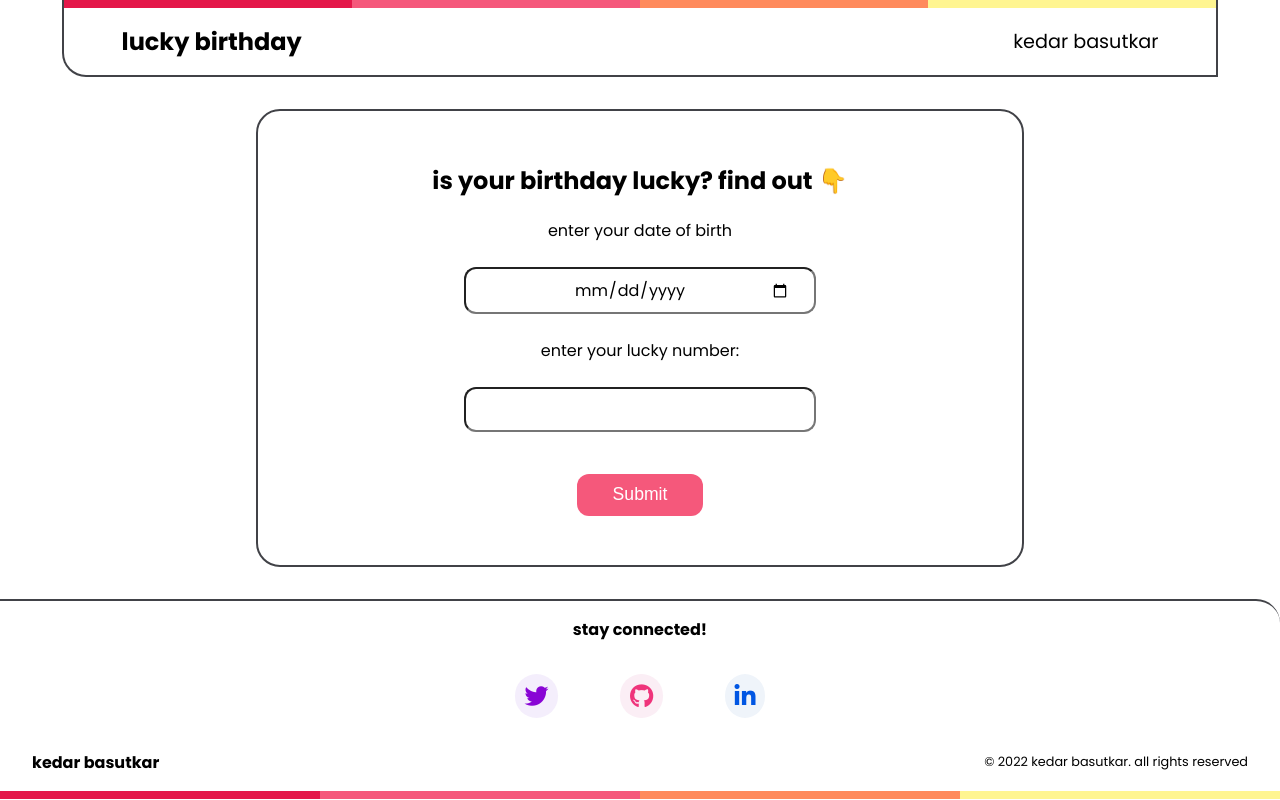
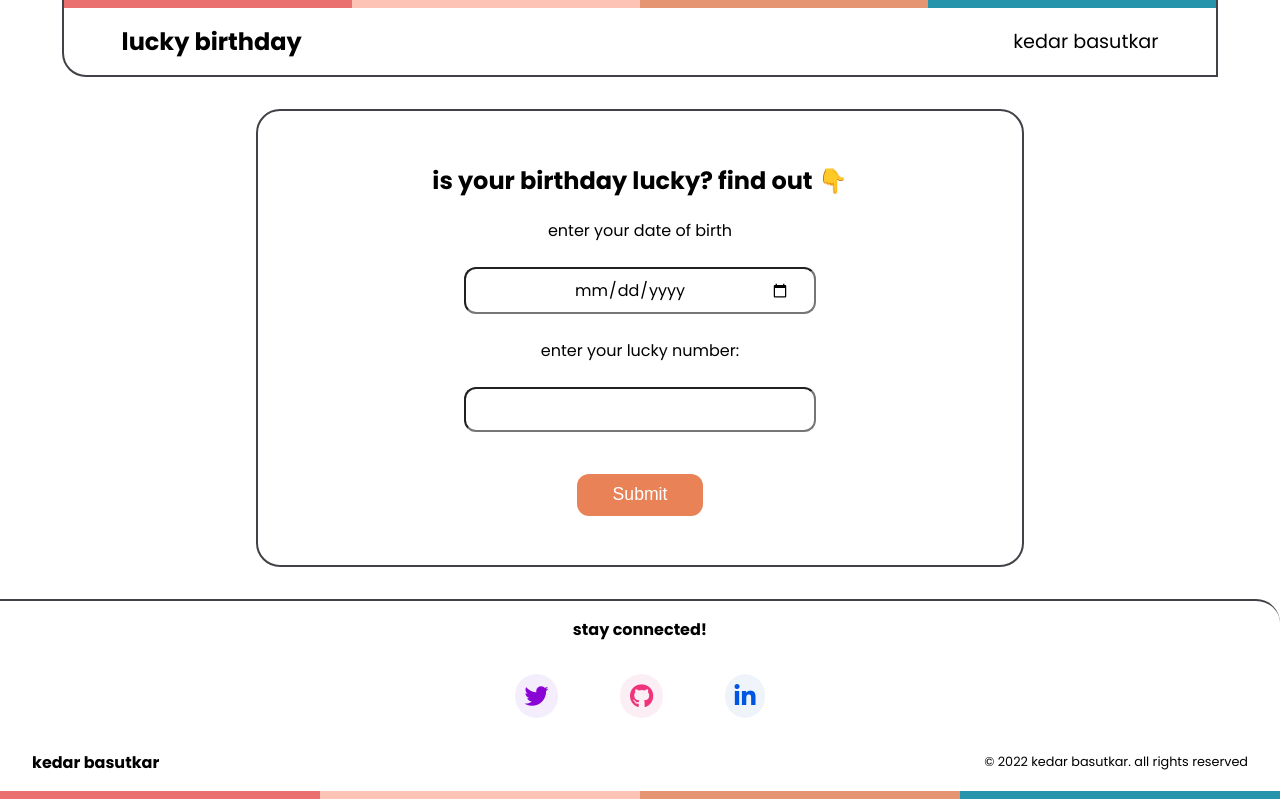
Before and after one commit to kedaroo/lucky-birthday, a plain HTML site: page index.html in a window 1280 px wide. Drawn offline with Linux system fonts and the light colour scheme.

Commit message:
style: colorbar

```diff
--- a/styles.css
+++ b/styles.css
@@ -43,16 +43,16 @@ td {
     padding: 0px;
 }
 .color1 {
-    background-color: #e41749;
+    background-color: #ea7070;
 }
 .color2 {
-    background-color: #f5587b;
+    background-color: #fdc4b6;
 }
 .color3 {
-    background-color: #ff8a5c;
+    background-color: #e59572;
 }
 .color4 {
-    background-color: #fff591;
+    background-color: #2694ab;
 }
 
 .container-header {
@@ -97,7 +97,7 @@ button {
     font-size: 1.1rem;
     padding: 0.6em 2em;
     margin: 1em;
-    background-color: #f5587b;
+    background-color: #e98357;
     border: none;
     color: white;
     border-radius: 12px;
@@ -106,7 +106,7 @@ button {
 
 button:hover,
 button:focus {
-    background-color: #e2234c;
+    background-color: #eb6931;
 }
 
 #output {
```
